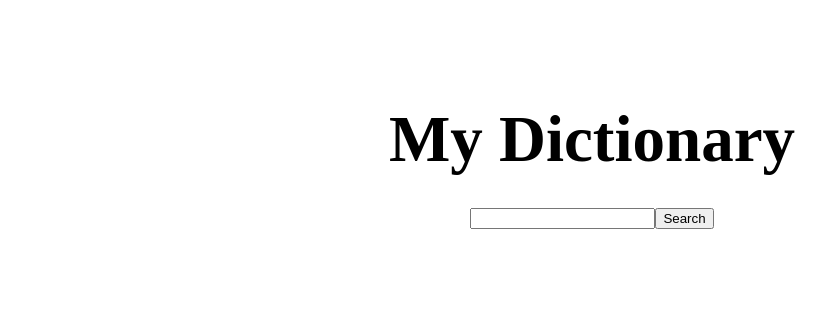
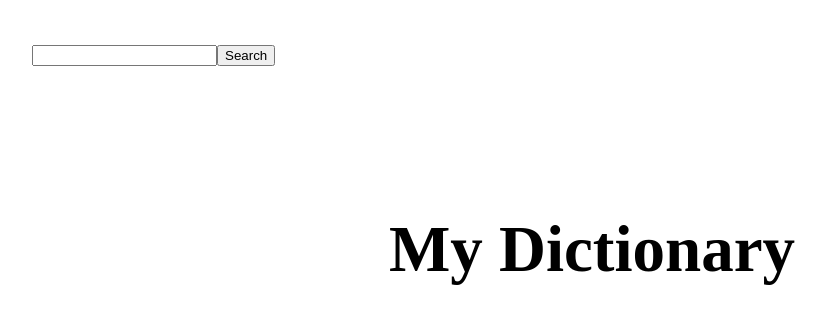
Before and after one commit to Hyunse/my-dictionary, a React (Create React App) app in the folder client/: page / in a window 1280 px wide. Shown: the top 324 px of the page, without its empty margins (48-874 px from the left). Built offline with nearby package versions, Linux system fonts and the light colour scheme.

Commit message:
Create Nav & Seperate actions and state in Main

```diff
--- a/client/src/routes/Main/MainContainer.tsx
+++ b/client/src/routes/Main/MainContainer.tsx
@@ -1,6 +1,5 @@
 import React, { Component } from 'react';
 import { connect } from 'react-redux';
-import * as actions from '../../actions';
 import MainPresenter from './MainPresenter';
 
 interface IOwnProps {}
@@ -9,9 +8,7 @@ interface IStateProps {
   searchList: any;
 }
 
-interface IDispatchProps {
-  searchWords: (value: string) => void;
-}
+interface IDispatchProps {}
 
 type IProps = IStateProps & IDispatchProps & IOwnProps;
 
@@ -19,29 +16,13 @@ type IProps = IStateProps & IDispatchProps & IOwnProps;
  * MainContainer
  */
 class MainContainer extends Component<IProps, {}> {
-  private inputRef: React.RefObject<HTMLInputElement>;
-
   /**
    * Create MainContainer
    * @param {IProps} props
    */
   constructor(props: IProps) {
     super(props);
-    this.inputRef = React.createRef();
-    this.clickSearch = this.clickSearch.bind(this);
   }
-
-  /**
-   * Click Search Button
-   */
-  public clickSearch = () => {
-    const inputSearch = this.inputRef.current;
-
-    if (inputSearch) {
-      // Create Action searchWords
-      this.props.searchWords(inputSearch.value);
-    }
-  };
 
   /**
    * Render MainPresenter
@@ -49,8 +30,6 @@ class MainContainer extends Component<IProps, {}> {
   public render() {
     return (
       <MainPresenter
-        inputRef={this.inputRef}
-        clickSearch={this.clickSearch}
         searchList={this.props.searchList !== '' ? this.props.searchList : []}
       />
     );
@@ -67,20 +46,4 @@ const mapStateToProps = (state) => {
   return { searchList: state.searchList.data };
 };
 
-/**
- * mapDispatchToProps
- *
- * @param dispatch
- */
-const mapDispatchToProps = (dispatch) => {
-  return {
-    searchWords: (searchValue) => {
-      dispatch(actions.searchWords(searchValue));
-    }
-  };
-};
-
-export default connect(
-  mapStateToProps,
-  mapDispatchToProps
-)(MainContainer);
+export default connect(mapStateToProps)(MainContainer);
--- a/client/src/routes/Main/MainPresenter.tsx
+++ b/client/src/routes/Main/MainPresenter.tsx
@@ -1,43 +1,27 @@
 import React from 'react';
-import Button from '../../components/Button';
 import Head from '../../components/Head';
 import styled from '../../typed-components';
+import NavContainer from '../Nav';
 
 const Container = styled.div`
   display: flex;
   flex-direction: column;
-  max-width: 1135px;
+  max-width: 1165px;
   height: 100vh;
   padding-left: 30px;
   padding-right: 30px;
   margin: auto;
 `;
 
-const Search = styled.div`
-  display: flex;
-  justify-content: center;
-`;
-
-const Input = styled.input``;
-
 interface IProps {
-  inputRef: React.RefObject<HTMLInputElement>;
   searchList: any;
-  clickSearch: () => void;
 }
 
-const MainPresenter: React.SFC<IProps> = ({
-  clickSearch,
-  inputRef,
-  searchList
-}) => {
+const MainPresenter: React.SFC<IProps> = ({ searchList }) => {
   return (
     <Container>
+      <NavContainer />
       <Head title="My Dictionary" />
-      <Search>
-        <Input type="text" ref={inputRef} />
-        <Button name="Search" onClick={clickSearch} />
-      </Search>
       {searchList === []
         ? ''
         : searchList.map((item) => {
@@ -46,4 +30,5 @@ const MainPresenter: React.SFC<IProps> = ({
     </Container>
   );
 };
+
 export default MainPresenter;
--- /dev/null
+++ b/client/src/routes/Nav/NavContainer.tsx
@@ -0,0 +1,68 @@
+import React, { Component } from 'react';
+import { connect } from 'react-redux';
+import * as actions from '../../actions';
+import NavPresenter from './NavPresenter';
+
+interface IOwnProps {}
+
+interface IStateProps {}
+
+interface IDispatchProps {
+  searchWords: (value: string) => void;
+}
+
+type IProps = IStateProps & IDispatchProps & IOwnProps;
+
+class NavContainer extends Component<IProps, {}> {
+  private inputRef: React.RefObject<HTMLInputElement>;
+
+  /**
+   * Create MainContainer
+   * @param {IProps} props
+   */
+  constructor(props: IProps) {
+    super(props);
+    this.inputRef = React.createRef();
+    this.clickSearch = this.clickSearch.bind(this);
+  }
+
+  /**
+   * Click Search Button
+   */
+  public clickSearch = () => {
+    const inputSearch = this.inputRef.current;
+
+    if (inputSearch) {
+      // Create Action searchWords
+      this.props.searchWords(inputSearch.value);
+    }
+  };
+
+  public render() {
+    return (
+      <NavPresenter
+        inputRef={this.inputRef}
+        clickSearch={this.clickSearch}
+      />
+    );
+  }
+}
+
+
+/**
+ * mapDispatchToProps
+ *
+ * @param dispatch
+ */
+const mapDispatchToProps = (dispatch) => {
+  return {
+    searchWords: (searchValue) => {
+      dispatch(actions.searchWords(searchValue));
+    }
+  };
+};
+
+export default connect(
+  null,
+  mapDispatchToProps
+)(NavContainer);
--- /dev/null
+++ b/client/src/routes/Nav/NavPresenter.tsx
@@ -0,0 +1,47 @@
+import React from 'react';
+import Button from '../../components/Button';
+import styled from '../../typed-components';
+
+const Container = styled.div`
+  width: 100%;
+  height: 50px;
+  position: relative;
+  z-index: 10;
+  display: flex;
+  align-items: center;
+  box-sizing: border-box;
+
+  @media (min-width: 768px) {
+    max-width: 1160px;
+    margin: 0 auto;
+    height: 110px;
+    padding: 0 20px;
+  }
+`;
+
+const Search = styled.div`
+  justify-content: center;
+`;
+
+const Input = styled.input``;
+
+interface IProps {
+  inputRef: React.RefObject<HTMLInputElement>;
+  clickSearch: () => void;
+}
+
+const NavPresenter: React.SFC<IProps> = ({
+  clickSearch,
+  inputRef
+}) => {
+  return (
+    <Container>
+      <Search>
+        <Input type="text" ref={inputRef} />
+        <Button name="Search" onClick={clickSearch} />
+      </Search>
+    </Container>
+  );
+};
+
+export default NavPresenter;
--- /dev/null
+++ b/client/src/routes/Nav/index.ts
@@ -0,0 +1,2 @@
+import NavContainer from './NavContainer';
+export default NavContainer;
```
